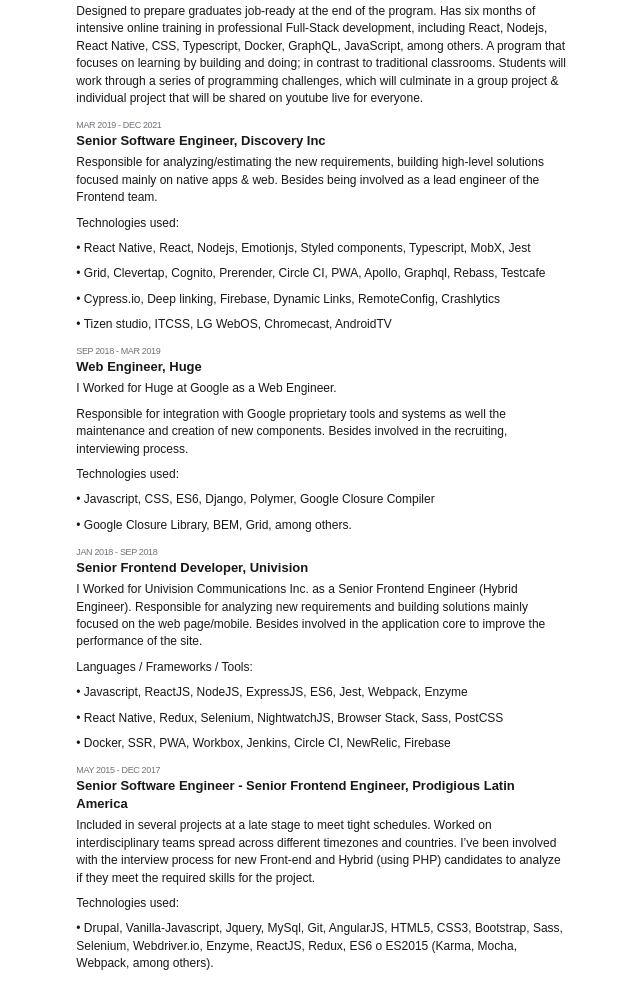
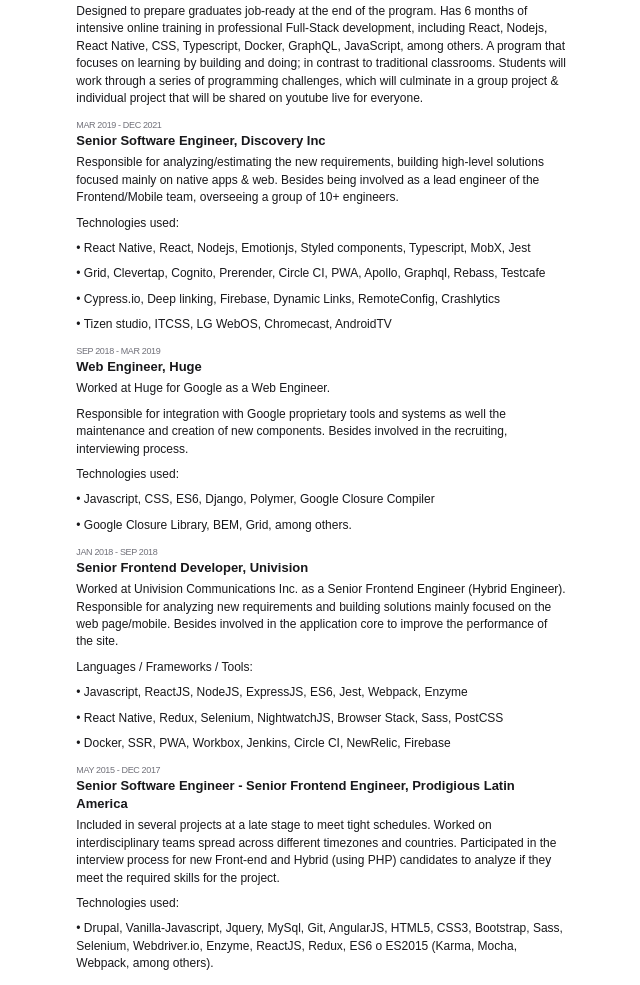
Before and after one commit to Goye/goye.github.io, a plain HTML site: page MyResume/index.html in a window 1280 px wide. Shown: the part 1167-2152 px from the top of the page, without its empty margins (424-1064 px from the left). Drawn offline with Linux system fonts and the light colour scheme; a script that the page names is missing; a web font is replaced by a local one.

Commit message:
improvements

```diff
--- a/MyResume/index.html
+++ b/MyResume/index.html
@@ -25,8 +25,8 @@
               <div class="_leftColumn_24pra_7">
                 <div class="_line_24pra_22"></div>
                 <div class="_personal_24pra_15">
-                  <div class="_contacts_24pra_101">Bogotá, Colombia<a
-                      href="mailto:karlos.goye@gmail.com">karlos.goye@gmail.com</a><a
+                  <div class="_contacts_24pra_101">Bogotá, Colombia
+                    <a href="mailto:karlos.goye@gmail.com">karlos.goye@gmail.com</a><a
                       href="tel:3003243230">3003243230</a></div>
                   <div class="_title_24pra_53">
                     <div class="_fullName_24pra_72">Carlos Goyeneche</div>
@@ -35,7 +35,7 @@
                 </div>
                 <div class="_summary_24pra_23">
                   <div class="_summaryTitle_24pra_43">Professional summary</div>
-                  <p class="_paragraph_19oon_1 _paragraph_1pc07_1"><span>Goye has been working for more than twelve
+                  <p class="_paragraph_19oon_1 _paragraph_1pc07_1"><span>Goye has been working for more than 12
                       years in the industry in different roles, he is a proactive leader and a responsible person who
                       always strives to unleash the full potential of each team member without mentioning his in-depth
                       knowledge and skills in computing and constant feedback about new technologies. He has broad
@@ -53,7 +53,7 @@
                 document="[object Object]" style="order: 0;">
                 <div class="_columnInner_kqff7_25">
                   <div data-section-id="u2HtGXl4AQA-M9vG1_WEB" data-start="true" class="_section_w8pya_1">
-                    <h2 class="_title_w8pya_5">Employment history</h2>
+                    <h2 class="_title_w8pya_5">Work History</h2>
                     <div class="_cards_1q8g9_1">
                       <div data-card-id="dZ3fuMhjAK8n09X-6tlpK" data-card-start="true">
                         <div>
@@ -86,7 +86,7 @@
                           <h3 class="_title_k1si2_1">Staff Software Engineer, Wizeline</h3>
                           <div class="_description_k1si2_18">
                             <p data-node-id="hnJP9HaiJjQDVrH1paW2x-0" class="_paragraph_19oon_1 _paragraph_1pc07_1">
-                              <span>I worked as a team leader of the Frontend team.</span></p>
+                              <span>Worked as a team leader of the Frontend team.</span></p>
                             <p data-node-id="hnJP9HaiJjQDVrH1paW2x-1" class="_paragraph_19oon_1 _paragraph_1pc07_1">
                               <span>Responsible for analyzing/estimating the new requirements, building high-level
                                 solutions, and identifying areas for improvement for the Marqued team (Porsche).</span>
@@ -318,7 +318,7 @@
                         <div>
                           <div class="_description_k1si2_18">
                             <p data-node-id="bRrmXzd6_QZywOyHmd66J-1" class="_paragraph_19oon_1 _paragraph_1pc07_1">
-                              <span>Designed to prepare graduates job-ready at the end of the program. Has six months of
+                              <span>Designed to prepare graduates job-ready at the end of the program. Has 6 months of
                                 intensive online training in professional Full-Stack development, including React,
                                 Nodejs, React Native, CSS, Typescript, Docker, GraphQL, JavaScript, among others. A
                                 program that focuses on learning by building and doing; in contrast to traditional
@@ -336,7 +336,7 @@
                             <p data-node-id="rCKAr9GaEV98XbOCzwkiQ-0" class="_paragraph_19oon_1 _paragraph_1pc07_1">
                               <span>Responsible for analyzing/estimating the new requirements, building high-level
                                 solutions focused mainly on native apps &amp; web. Besides being involved as a lead
-                                engineer of the Frontend team.</span></p>
+                                engineer of the Frontend/Mobile team, overseeing a group of 10+ engineers.</span></p>
                             <p data-node-id="rCKAr9GaEV98XbOCzwkiQ-1" class="_paragraph_19oon_1 _paragraph_1pc07_1">
                               <span>Technologies used:</span></p>
                             <p data-node-id="rCKAr9GaEV98XbOCzwkiQ-2" class="_paragraph_19oon_1 _paragraph_1pc07_1">
@@ -359,7 +359,7 @@
                           <h3 class="_title_k1si2_1">Web Engineer, Huge</h3>
                           <div class="_description_k1si2_18">
                             <p data-node-id="L1tI9R0AQmlt9ufV3d6iH-0" class="_paragraph_19oon_1 _paragraph_1pc07_1">
-                              <span>I Worked for Huge at Google as a Web Engineer.</span></p>
+                              <span>Worked at Huge for Google as a Web Engineer.</span></p>
                             <p data-node-id="L1tI9R0AQmlt9ufV3d6iH-1" class="_paragraph_19oon_1 _paragraph_1pc07_1">
                               <span>Responsible for integration with Google proprietary tools and systems as well the
                                 maintenance and creation of new components. Besides involved in the recruiting,
@@ -379,7 +379,7 @@
                           <h3 class="_title_k1si2_1">Senior Frontend Developer, Univision</h3>
                           <div class="_description_k1si2_18">
                             <p data-node-id="mvtgNDNvKqbkzsXyiiCIy-0" class="_paragraph_19oon_1 _paragraph_1pc07_1">
-                              <span>I Worked for Univision Communications Inc. as a Senior Frontend Engineer (Hybrid
+                              <span>Worked at Univision Communications Inc. as a Senior Frontend Engineer (Hybrid
                                 Engineer). Responsible for analyzing new requirements and building solutions mainly
                                 focused on the web page/mobile. Besides involved in the application core to improve the
                                 performance of the site.</span></p>
@@ -403,8 +403,8 @@
                           <div class="_description_k1si2_18">
                             <p data-node-id="RNIGJ3VbwdGuz6WEftNlE-0" class="_paragraph_19oon_1 _paragraph_1pc07_1">
                               <span>Included in several projects at a late stage to meet tight schedules. Worked on
-                                interdisciplinary teams spread across different timezones and countries. I’ve been
-                                involved with the interview process for new Front-end and Hybrid (using PHP) candidates
+                                interdisciplinary teams spread across different timezones and countries. Participated in the interview process
+                                for new Front-end and Hybrid (using PHP) candidates
                                 to analyze if they meet the required skills for the project.</span></p>
                             <p data-node-id="RNIGJ3VbwdGuz6WEftNlE-1" class="_paragraph_19oon_1 _paragraph_1pc07_1">
                               <span>Technologies used:</span></p>
```
